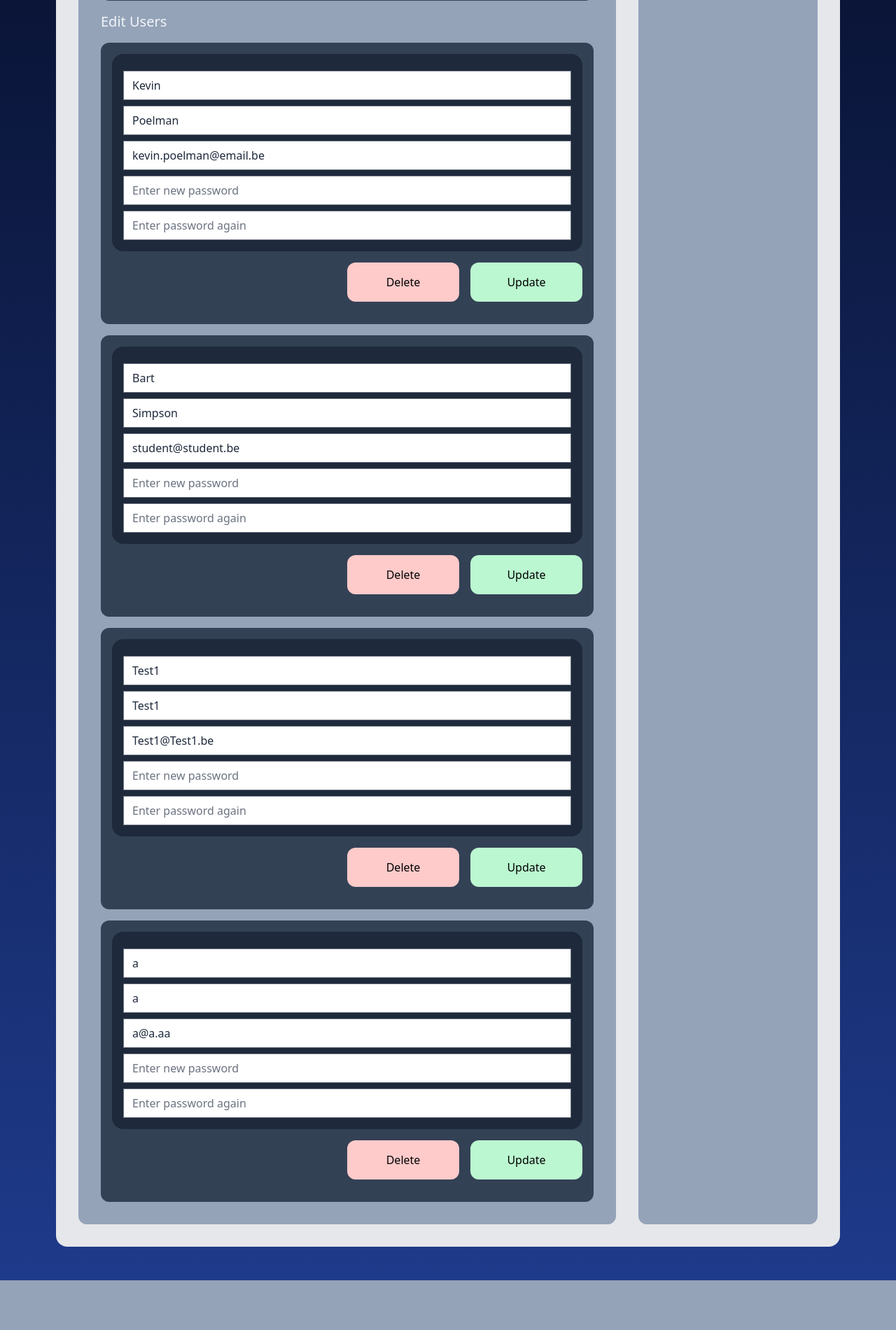
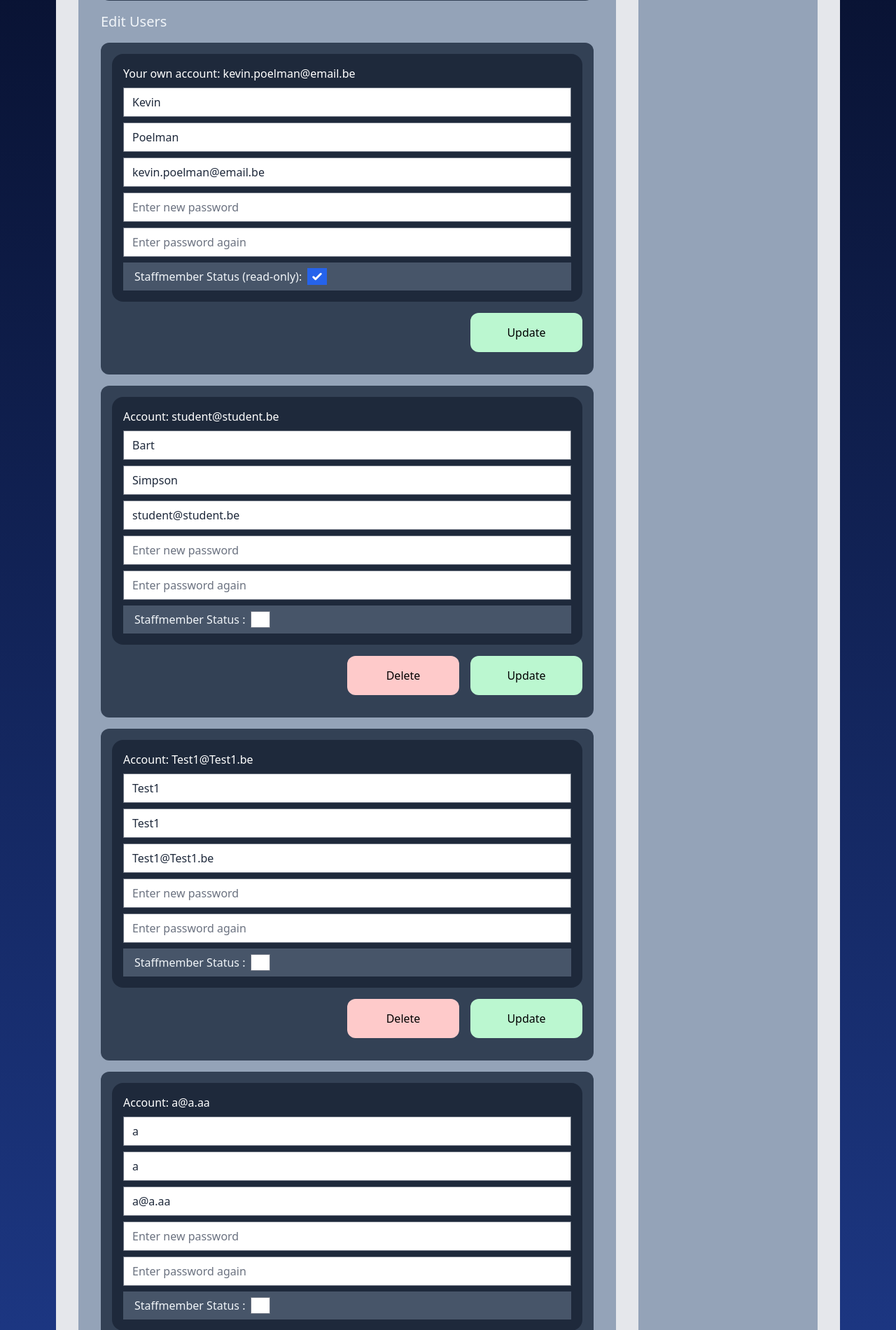
Before and after one commit to Neo-Phoenix/PPKevin, a Django app: page /user-manager in a window 1280 px wide. Shown: the part 725-2625 px from the top of the page at 70% size. Before the commit the page ends 2554 px from the top, so only its background shows below. Run offline with Django 4.2, Linux system fonts and the light colour scheme; a user stored in the database is signed in; data comes from the database, SQL or seed files in the repository; both versions use the stored data as it was after the commit; some libraries are stand-ins or nearby versions.

Commit message:
Upgrade user-manager, staff status -user manager toont nu eigen account -user manager staat nu eigen staff status of deletion niet toe -extra check voor clientside form manipulatie

```diff
--- a/UitleensysteemApp/app/templates/app/user-manager.html
+++ b/UitleensysteemApp/app/templates/app/user-manager.html
@@ -53,18 +53,33 @@
                                     <li class="bg-slate-700 rounded-xl p-4">
                                         <form method="post" action="user-manager" id="{{ user.id }}">{% csrf_token %}
                                             <div class="grid bg-slate-800 rounded-2xl p-4 gap-2">
-                                                <h3 class="text-white">{{ calendar_event.eventid }}</h3>
+
+                                                <h3 class="text-white">{% if request.user == user%}Your own account: {{request.user}}{% else %} Account: {{user.username}}{% endif %}</h3>
+
 
                                                 <input class="text-slate-800" name="user_first_name" value="{{user.first_name}}" placeholder="Enter first name" required></input>
                                                 <input class="text-slate-800" name="user_last_name" value="{{user.last_name}}" placeholder="Enter last name" required></input>
                                                 <input class="text-slate-800" name="user_username" value="{{user.username}}" placeholder="Enter username" required></input>
+
                                                 <input type="password" class="text-slate-800" name="user_password" placeholder="Enter new password"></input>
                                                 <input type="password" class="text-slate-800" name="user_password_check" placeholder="Enter password again"></input>
+
+
+                                                <label for="user_{{ user.id }}" class="text-slate-100 bg-slate-600 px-4 flex place-items-center py-2 gap-2 flex-row h-full w-full">
+                                                Staffmember Status {% if request.user == user%}(read-only){% endif %}:
+                                                <input type="checkbox" {% if request.user == user%} disabled {% endif %}class="flex h-full w-7" id="user_{{ user.id }}" name="user_staffmember_status" {% if user.is_staff %}checked{% endif %}></input>
+                                                {% if request.user == user %}
+                                                <input type="hidden" name="old_user_staff_status" value="{{ user.is_staff }}">
+                                                {% endif %}
+                                                </label>
+
 
                                             </div>
                                             <div class="flex place-content-end gap-4 py-4">
                                                 <input type="hidden" name="user_id" value="{{ user.id }}">
+                                                {% if request.user != user%}
                                                 <button type="submit" name="action" class="bg-red-200 p-4 rounded-xl sm:min-w-40 text-center" value="Delete" form="{{ user.id }}">Delete</button>
+                                                {% endif %}
                                                 <button type="submit" name="action" class="bg-green-200 p-4 rounded-xl sm:min-w-40 text-center" value="Update"form="{{ user.id }}">Update</button>
                                             </div>
                                         </form>
--- a/UitleensysteemApp/app/views.py
+++ b/UitleensysteemApp/app/views.py
@@ -220,6 +220,8 @@ def user_manager(request):
             user_first_name = request.POST.get('user_first_name')
             user_last_name = request.POST.get('user_last_name')
             user_password = request.POST.get('user_password')
+            user_staffmember_status = request.POST.get('user_staffmember_status')
+            old_user_staff_status = request.POST.get('old_user_staff_status')
             user_password_check = request.POST.get('user_password_check')
             user_email = user_username
 
@@ -227,8 +229,6 @@ def user_manager(request):
             if action == "Update":
                 user = get_object_or_404(User, id=user_id)
                 user_temp = copy.deepcopy(user)
-
-                print(user_username)
 
                 try:
                     validate_email(user_username)
@@ -246,14 +246,35 @@ def user_manager(request):
                 user.first_name = user_first_name
                 user.last_name = user_last_name
                 user.email = user_email
-                if user_password:
-                    user.set_password(user_password)
+
+                # Verifieer eerst of het eigen account is en zijn eigen staffmember status aanpast, geef warning en return render()
+                if user_id == str(request.user.id):
+                    if user_staffmember_status != None or str(user.is_staff) != old_user_staff_status:
+                        if str(user.is_staff) != user_staffmember_status:
+
+                            messages.warning(request, 'Changing own userstaff status is prohibited.')
+                            return render(request, 'app/user-manager.html', {
+                                'user_username': user_username,
+                                'user_first_name': user_first_name,
+                                'user_last_name': user_last_name,
+                                'user_email' : user_email,
+                                'users': users
+                            })
+                        pass
+                else:
+                    if user_staffmember_status == "on":
+                        user.is_staff = True
+                    else:
+                        user.is_staff = False
+                    if user_password:
+                        user.set_password(user_password)
 
                 # Default checked Django models.Model implementatie dus de ids van de object,
                 # maar ik vergelijk de __str__ method van de class die dus een stringrepresentatie bevat van de inhoud
-                if (user.__str__ == user_temp.__str__):
-                    print("1", user, "and", user_temp)
-                    messages.warning(request, "No changes detected from the updated event")
+                #print(user_temp == user)
+                if (user_temp == user):
+                    #print("1", user, "and", user_temp)
+                    messages.warning(request, "No changes detected from the updated user")
                 else:
                     #print("2", event, event_temp)
                     user.save()
@@ -261,10 +282,20 @@ def user_manager(request):
                     messages.success(request, 'User updated successfully.')
 
             elif action == 'Delete':
-                # Delete the event
-                user = get_object_or_404(User, id=user_id)
-                user.delete()
+                # Verifieer eerst of er geen selfsabotage is
+                if (user_id == str(request.user.id)):
+                    messages.warning(request, "Can't delete your own account.")
+                    return render(request, 'app/user-manager.html', {
+                        'user_username': user_username,
+                        'user_first_name': user_first_name,
+                        'user_last_name': user_last_name,
+                        'user_email' : user_email,
+                        'users': users,
+                    })
+                # Delete the user
+                #user.delete()
 
+                print(request.user.id, user_id)
                 messages.success(request, 'User deleted successfully.')
 
             elif action == 'Create':
@@ -276,7 +307,6 @@ def user_manager(request):
                         'user_last_name': user_last_name,
                         'user_email' : user_email,
                         'users': users,
-
                     })
 
                 #Email validatie met Django email validator
--- a/UitleensysteemApp/theme/static/css/dist/styles.css
+++ b/UitleensysteemApp/theme/static/css/dist/styles.css
@@ -832,6 +832,14 @@ select {
   min-height: 100vh;
 }
 
+.w-7 {
+  width: 1.75rem;
+}
+
+.w-full {
+  width: 100%;
+}
+
 .grid-cols-1 {
   grid-template-columns: repeat(1, minmax(0, 1fr));
 }
@@ -846,6 +854,10 @@ select {
 
 .grid-rows-\[auto_1fr\] {
   grid-template-rows: auto 1fr;
+}
+
+.flex-row {
+  flex-direction: row;
 }
 
 .flex-col {
```
Also changed, not shown: UitleensysteemApp/db.sqlite3.
